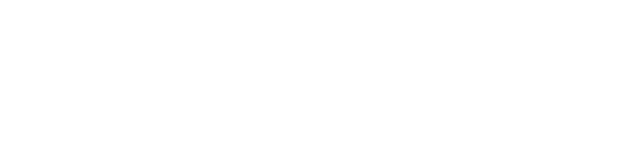
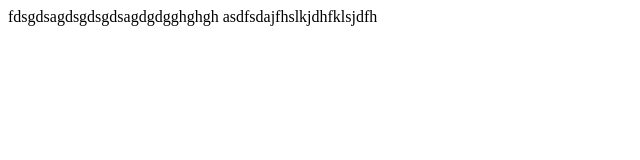
Before and after one commit to kaopichin/wutang, a plain HTML site: page qwer.html in a window 1280 px wide. Shown: the whole page, without its empty margins (0-640 px from the left). Drawn offline with Linux system fonts and the light colour scheme.

Commit message:
10月25日修改

```diff
--- a/qwer.html
+++ b/qwer.html
@@ -5,5 +5,7 @@
 		<title></title>
 	</head>
 	<body>
+		fdsgdsagdsgdsgdsagdgdgghghgh
+		asdfsdajfhslkjdhfklsjdfh
 	</body>
 </html>
```
Also changed, not shown: index.html (+1 -0 lines).
